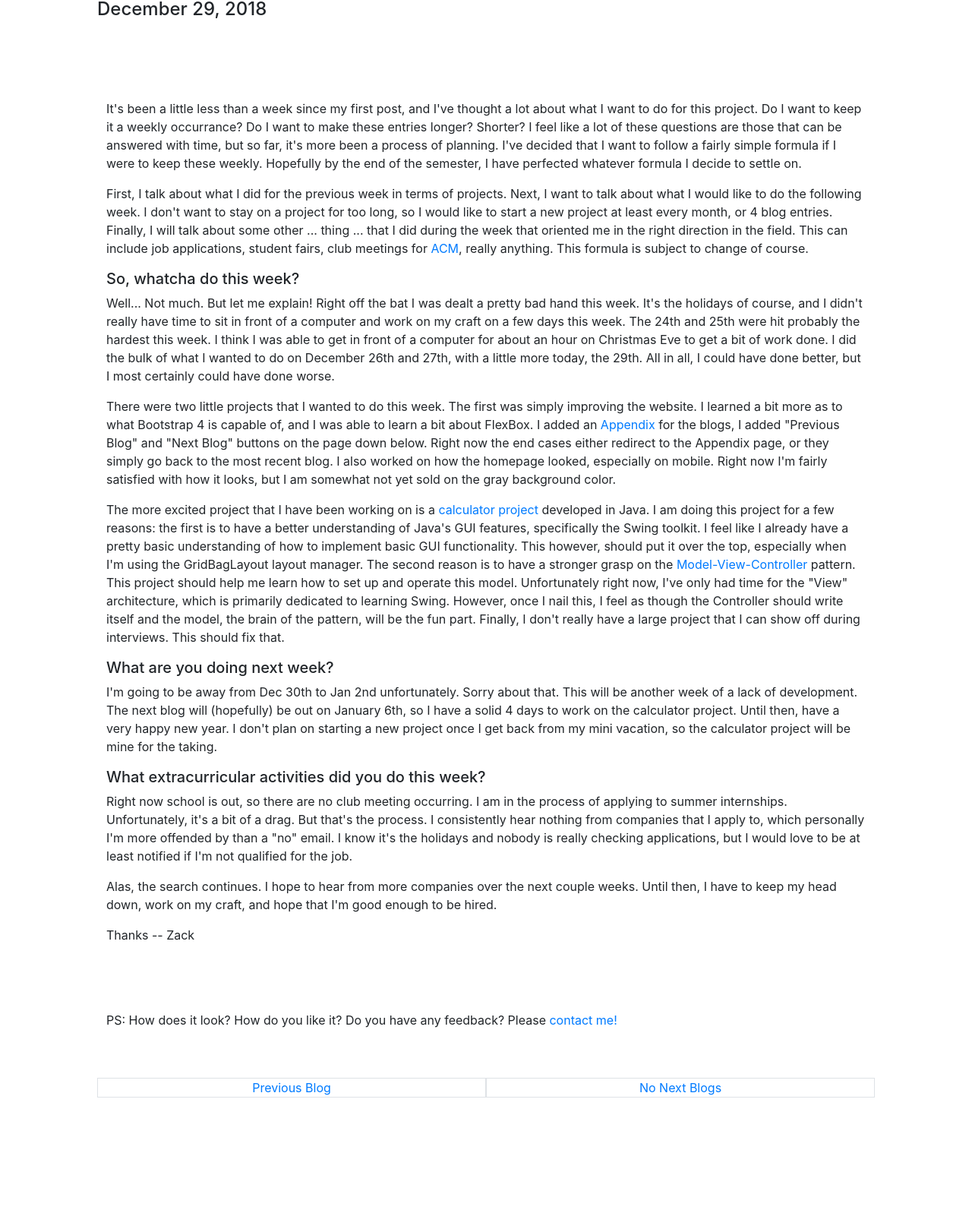
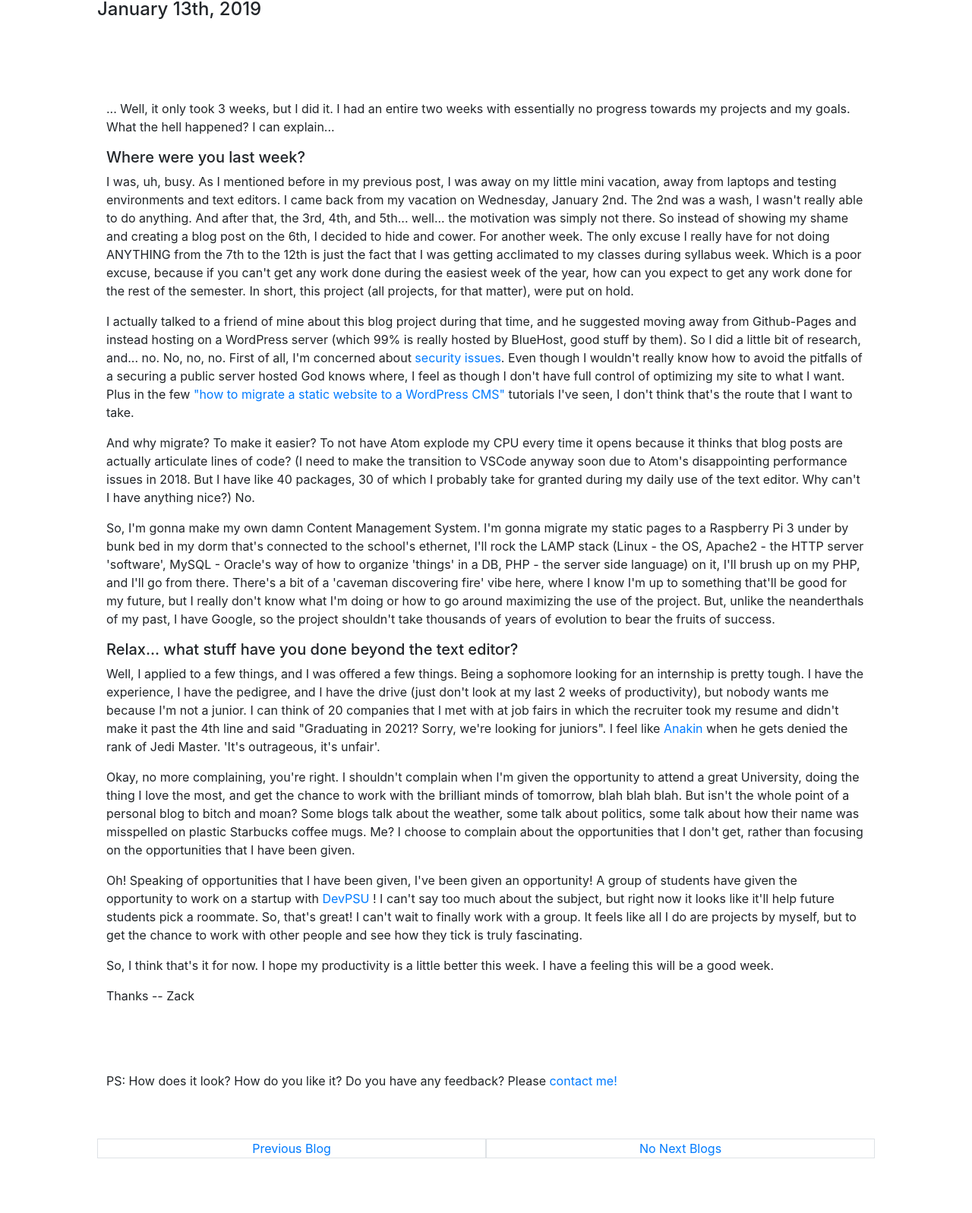
Before and after one commit to zmose/Home-Website, a plain HTML site: page blog/index.html in a window 1280 px wide. Shown: the part 144-1741 px from the top of the page at 76% size. Before the commit the page ends 1661 px from the top, so only its background shows below. Drawn offline with nearby package versions, Linux system fonts and the light colour scheme; files that its build step writes are made by us from their sources.

Commit message:
new blog 1-13

```diff
--- a/blog/index.html
+++ b/blog/index.html
@@ -64,63 +64,50 @@
 <br><br><br><br>
 
   <div id="blogpost">
-    <h2>Season's Greetings</h2>
-    <h4>December 29, 2018</h4>
+    <h2>Zack's no good, awful, unproductive two weeks</h2>
+    <h4>January 13th, 2019</h4>
 
 <br><br><br><br>
 
     <div id="blogbody">
-      <p>It's been a little less than a week since my first post, and I've thought a lot about what I want to do for this project.
-      Do I want to keep it a weekly occurrance? Do I want to make these entries longer? Shorter? I feel like a lot of these questions
-      are those that can be answered with time, but so far, it's more been a process of planning. I've decided that I want to follow a
-      fairly simple formula if I were to keep these weekly. Hopefully by the end of the semester, I have perfected whatever formula I decide
-      to settle on. </p>
+      <p>... Well, it only took 3 weeks, but I did it. I had an entire two weeks with
+       essentially no progress towards my projects and my goals. What the
+        hell happened? I can explain...</p>
 
-      <p>First, I talk about what I did for the previous week in terms of projects.
-      Next, I want to talk about what I would like to do the following week. I don't want to stay on a project for too long, so I would
-      like to start a new project at least every month, or 4 blog entries. Finally, I will talk about some other ... thing ... that I
-      did during the week that oriented me in the right direction in the field. This can include job applications, student fairs, club
-      meetings for <a href="http://acm.psu.edu/">ACM</a>, really anything. This formula is subject to change of course.</p>
+        <h5>Where were you last week?</h5>
 
-      <h5>So, whatcha do this week?</h5>
+        <p>I was, uh, busy. As I mentioned before in my previous post,
+           I was away on my little mini vacation, away from laptops and
+          testing environments and text editors. I came back from my
+         vacation on Wednesday, January 2nd. The 2nd was a wash, I
+      wasn't really able to do anything. And after that, the 3rd,
+         4th, and 5th... well... the motivation was simply not
+          there. So instead of showing my shame and creating a
+           blog post on the 6th, I decided to hide and cower.
+            For another week. The only excuse I really have for
+             not doing ANYTHING from the 7th to the 12th is just
+              the fact that I was getting acclimated to my classes
+               during syllabus week. Which is a poor excuse, because if you can't
+               get any work done during the easiest week of the year, how can you
+               expect to get any work done for the rest of the semester. In short,
+               this project (all projects, for that matter), were put on hold. </p>
 
-      <p>Well... Not much. But let me explain! Right off the bat I was dealt a pretty bad hand this week. It's the holidays of course,
-      and I didn't really have time to sit in front of a computer and work on my craft on a few days this week. The 24th and 25th were
-      hit probably the hardest this week. I think I was able to get in front of a computer for about an hour on Christmas Eve to get a
-      bit of work done. I did the bulk of what I wanted to do on December 26th and 27th, with a little more today, the 29th. All in all,
-      I could have done better, but I most certainly could have done worse. </p>
+      <p>I actually talked to a friend of mine about this blog project during that time, and he suggested moving away from Github-Pages and instead hosting on a WordPress server (which 99% is really hosted by BlueHost, good stuff by them). So I did a little bit of research, and... no. No, no, no. First of all, I'm concerned about <a href="https://www.ceos3c.com/hacking/how-to-hack-a-wordpress-website/">security issues</a>. Even though I wouldn't really know how to avoid the pitfalls of a securing a public server hosted God knows where, I feel as though I don't have full control of optimizing my site to what I want. Plus in the few <a href="https://www.smashingmagazine.com/2013/05/migrate-existing-website-to-wordpress/">"how to migrate a static website to a WordPress CMS"</a>   tutorials I've seen, I don't think that's the route that I want to take. </p>
 
-      <p>There were two little projects that I wanted to do this week. The first was simply improving the website. I learned a bit more
-      as to what Bootstrap 4 is capable of, and I was able to learn a bit about FlexBox. I added an <a href="appendix.html">Appendix</a> for the blogs, I added
-      "Previous Blog" and "Next Blog" buttons on the page down below. Right now the end cases either redirect to the Appendix page,
-      or they simply go back to the most recent blog. I also worked on how the homepage looked, especially on mobile. Right now I'm
-      fairly satisfied with how it looks, but I am somewhat not yet sold on the gray background color. </p>
+      <p>And why migrate? To make it easier? To not have Atom explode my CPU every time it opens because it thinks that blog posts are actually articulate lines of code? (I need to make the transition to VSCode anyway soon due to Atom's disappointing performance issues in 2018. But I have like 40 packages, 30 of which I probably take for granted during my daily use of the text editor. Why can't I have anything nice?) No.</p>
 
-      <p>The more excited project that I have been working on is a <a href="https://github.com/zmose/CalculatorJava">calculator project</a>
-      developed in Java. I am doing this project for a few reasons: the first is to have a better understanding of Java's GUI features,
-      specifically the Swing toolkit. I feel like I already have a pretty basic understanding of how to implement basic GUI functionality.
-      This however, should put it over the top, especially when I'm using the GridBagLayout layout manager. The second reason is
-      to have a stronger grasp on the <a href="https://en.wikipedia.org/wiki/Model%E2%80%93view%E2%80%93controller">Model-View-Controller</a> pattern. This project should help me learn how to set up and operate
-      this model. Unfortunately right now, I've only had time for the "View" architecture, which is primarily dedicated to learning
-      Swing. However, once I nail this, I feel as though the Controller should write itself and the model, the brain of the pattern,
-      will be the fun part. Finally, I don't really have a large project that I can show off during interviews. This should fix that. </p>
+      <p>So, I'm gonna make my own damn Content Management System. I'm gonna migrate my static pages to a Raspberry Pi 3 under by bunk bed in my dorm that's connected to the school's ethernet, I'll rock the LAMP stack (Linux - the OS, Apache2 - the HTTP server 'software', MySQL - Oracle's way of how to organize 'things' in a DB, PHP - the server side language) on it, I'll brush up on my PHP, and I'll go from there. There's a bit of a 'caveman discovering fire' vibe here, where I know I'm up to something that'll be good for my future, but I really don't know what I'm doing or how to go around maximizing the use of the project. But, unlike the neanderthals of my past, I have Google, so the project shouldn't take thousands of years of evolution to bear the fruits of success. </p>
 
-      <h5>What are you doing next week?</h5>
+      <h5>Relax... what stuff have you done beyond the text editor?</h5>
 
-      <p>I'm going to be away from Dec 30th to Jan 2nd unfortunately. Sorry about that. This will be another week of a lack of development.
-      The next blog will (hopefully) be out on January 6th, so I have a solid 4 days to work on the calculator project. Until then, have a
-      very happy new year. I don't plan on starting a new project once I get back from my mini vacation, so the calculator project will
-      be mine for the taking. </p>
+      <p>Well, I applied to a few things, and I was offered a few things. Being a sophomore looking for an internship is pretty tough. I have the experience, I have the pedigree, and I have the drive (just don't look at my last 2 weeks of productivity), but nobody wants me because I'm not a junior. I can think of 20 companies that I met with at job fairs in which the recruiter took my resume and didn't make it past the 4th line and said "Graduating in 2021? Sorry, we're looking for juniors". I feel like <a href="https://www.youtube.com/watch?v=3tav3bI4M6I">Anakin</a> when he gets denied the rank of Jedi Master. 'It's outrageous, it's unfair'. </p>
 
-      <h5>What extracurricular activities did you do this week?</h5>
+      <p>Okay, no more complaining, you're right. I shouldn't complain when I'm given the opportunity to attend a great University, doing the thing I love the most, and get the chance to work with the brilliant minds of tomorrow, blah blah blah. But isn't the whole point of a personal blog to bitch and moan? Some blogs talk about the weather, some talk about politics, some talk about how their name was misspelled on plastic Starbucks coffee mugs. Me? I choose to complain about the opportunities that I don't get, rather than focusing on the opportunities that I have been given.</p>
 
-      <p>Right now school is out, so there are no club meeting occurring. I am in the process of applying to summer internships. Unfortunately,
-      it's a bit of a drag. But that's the process. I consistently hear nothing from companies that I apply to, which personally I'm more offended by
-      than a "no" email. I know it's the holidays and nobody is really checking applications, but I would love to be at least notified if
-      I'm not qualified for the job. </p>
+      <p>Oh! Speaking of opportunities that I have been given, I've been given an opportunity! A group of students have given the opportunity to work on a startup with <a href="http://acm.psu.edu/?p=devpsu">DevPSU</a> ! I can't say too much about the subject, but right now it looks like it'll help future students pick a roommate. So, that's great! I can't wait to finally work with a group. It feels like all I do are projects by myself, but to get the chance to work with other people and see how they tick is truly fascinating. </p>
 
-      <p>Alas, the search continues. I hope to hear from more companies over the next couple weeks. Until then, I have to keep my head down,
-      work on my craft, and hope that I'm good enough to be hired. </p>
+      <p>So, I think that's it for now. I hope my productivity is a little better this week. I have a feeling this will be a good week. </p>
+
 
       <p>Thanks -- Zack</p>
 
@@ -136,7 +123,7 @@
 
   <div class="container-fluid">
     <div class="row">
-      <a href="b12-23-18.html" class="col-sm text-center border" id="changepage">
+      <a href="b12-29-18.html" class="col-sm text-center border" id="changepage">
 
         Previous Blog
 
```
Also changed, not shown: blog/appendix.html (+2 -1 lines), blog/b12-29-18.html (added, +160 -0 lines).
